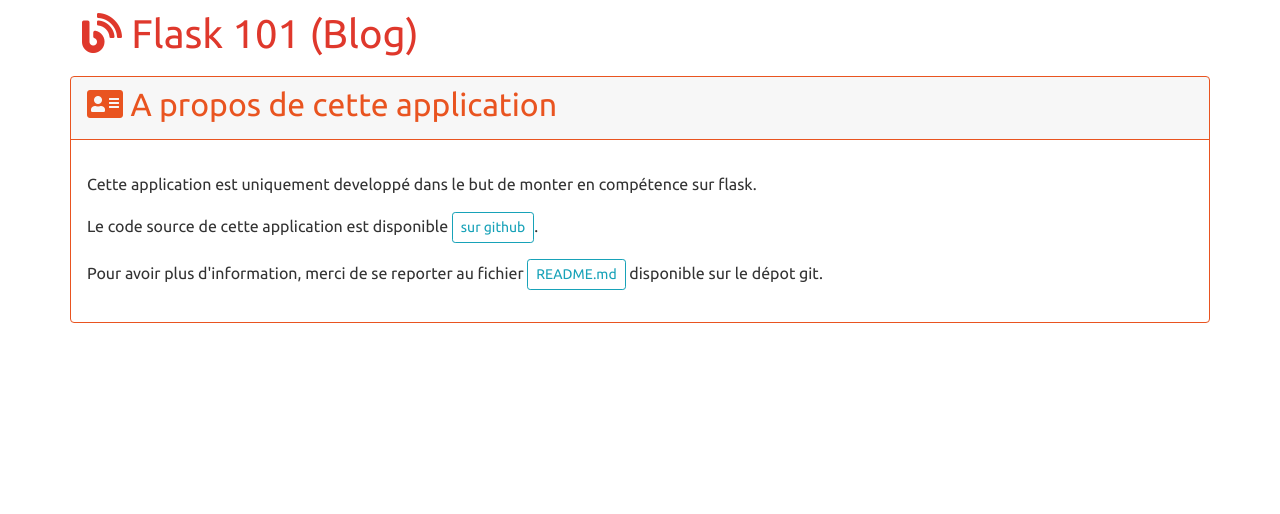
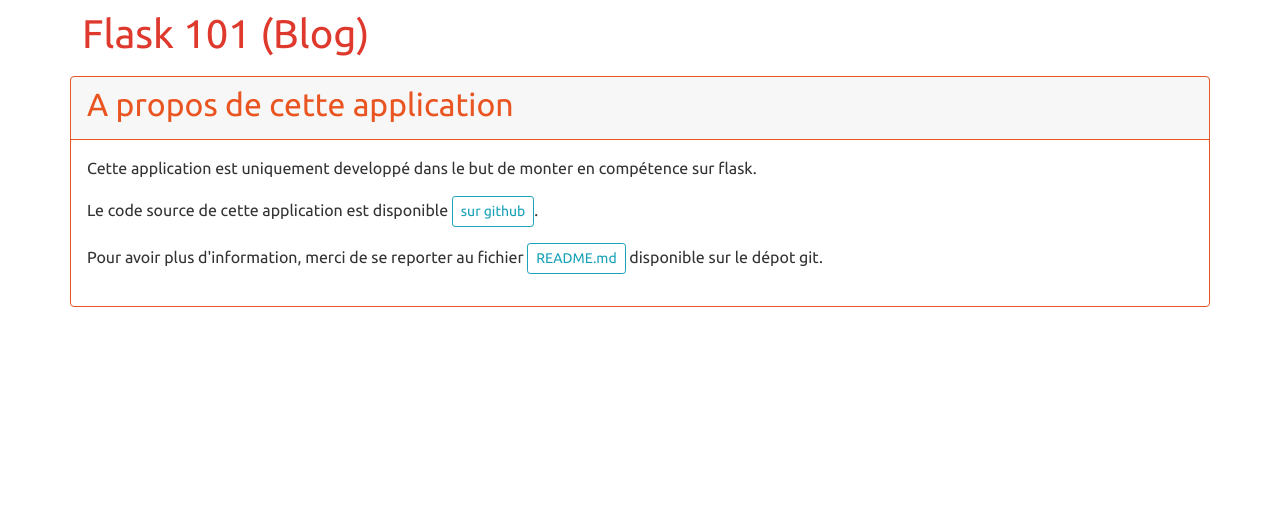
Before and after one commit to spitant/flash_premier_pas, a Flask app: page /about in a window 1280 px wide. Shown: the part 56-570 px from the top of the page. Run offline with Flask 2, Linux system fonts and the light colour scheme; some libraries are stand-ins or nearby versions.

Commit message:
Correction formatage html

```diff
--- a/templates/about.html
+++ b/templates/about.html
@@ -1,14 +1,14 @@
 {% extends 'base.html' %}
 
 {% block content %}
-    <h1 class="text-danger"><i class="fas fa-blog"></i> Flask 101 (Blog)</h1>
+    <h1 class="text-danger">Flask 101 (Blog)</h1>
 
     <div class="card border-primary row">
         <div class="card-header text-primary border-primary">
-            <h2><i class="fas fa-address-card"></i> A propos de cette application</h2>
+            <h2>A propos de cette application</h2>
         </div>
         <div class="card-body border-primary">
-            <p class="card-text">
+            <div class="card-text">
                 <p>
                     Cette application est uniquement developpé dans le but de monter en compétence sur flask.
                 </p>
@@ -18,7 +18,7 @@
                 <p>
                     Pour avoir plus d'information, merci de se reporter au fichier <a class="btn btn-outline-info btn-sm" href="https://github.com/spitant/flask_premier_pas#readme">README.md</a> disponible sur le dépot git.
                 </p>
-            </p>
+            </div>
         </div>
     </div>
 
--- a/templates/base.html
+++ b/templates/base.html
@@ -8,7 +8,7 @@
         <link rel="stylesheet" href="{{ url_for('static', filename= 'css/style.css') }}">
         <link rel="stylesheet" href="https://cdnjs.cloudflare.com/ajax/libs/font-awesome/5.15.4/css/all.min.css">
 
-        <title>{% block title %} {% endblock %}</title>
+        <title>{% block title %}{% endblock %}</title>
     </head>
     <body class="d-flex flex-column h-100">
         <header>
```
